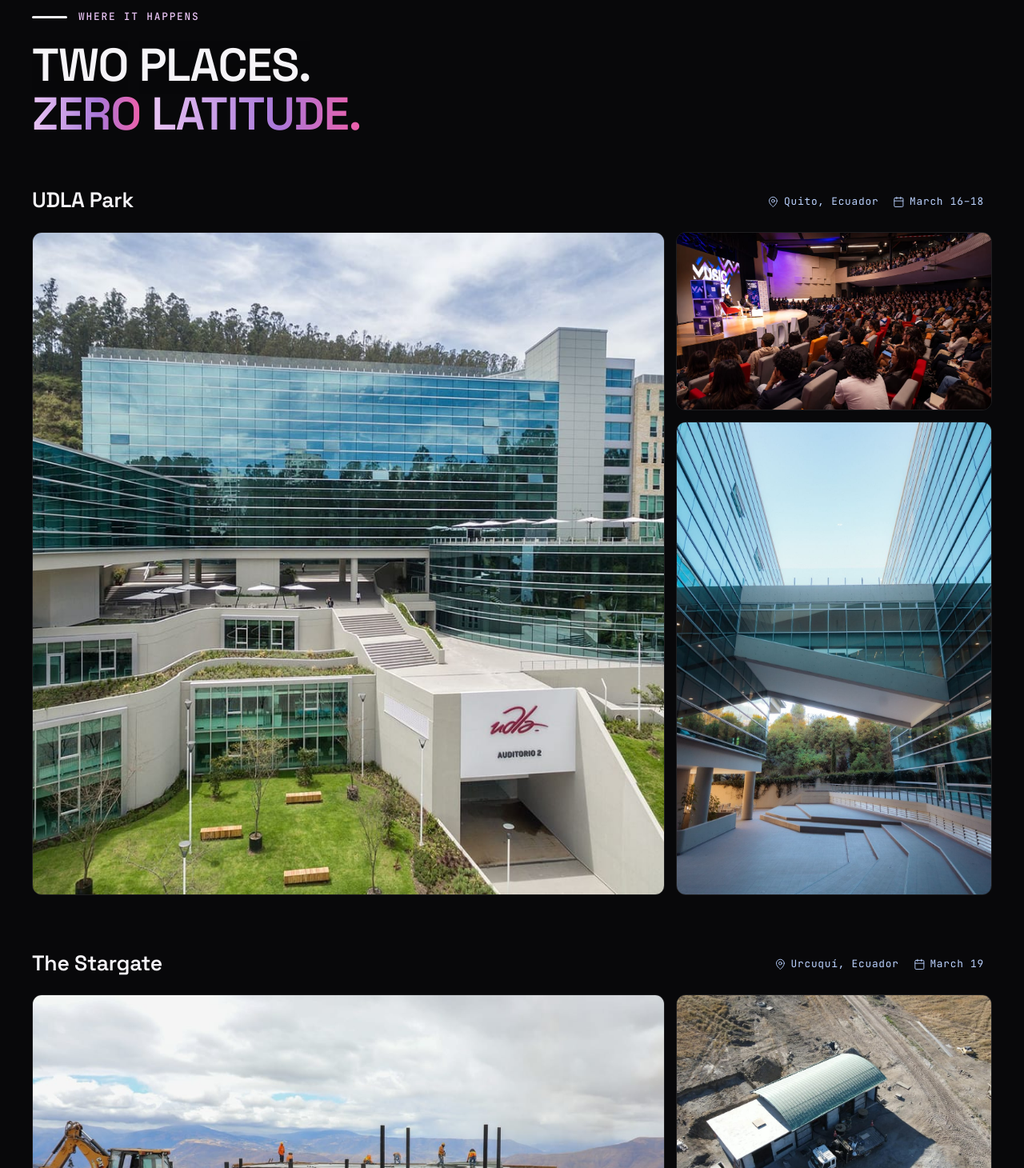
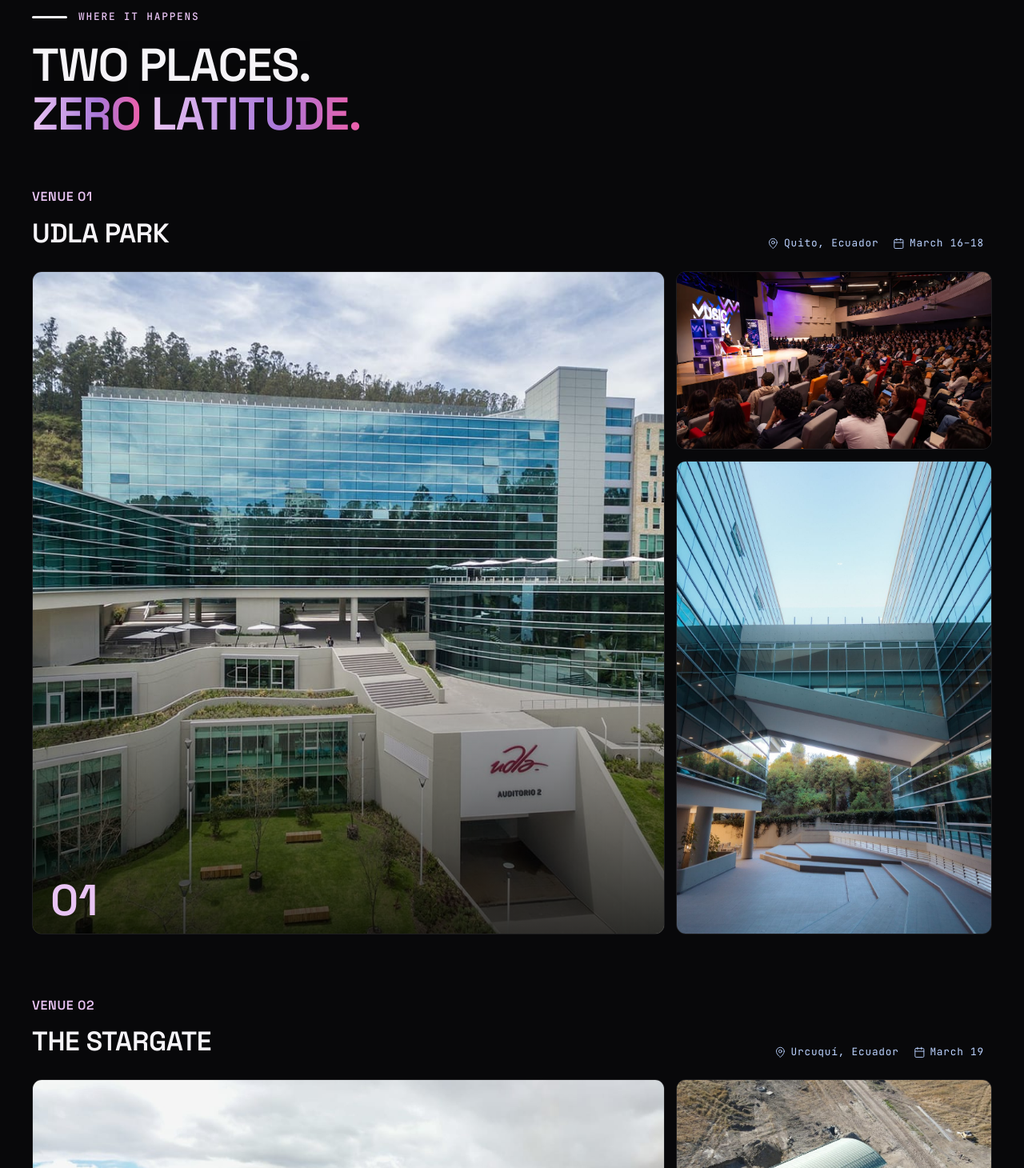
Before and after one commit to xzgdfzsgf/pageEquinox, a Laravel app: page / in a window 1280 px wide. Shown: the part 5040-6500 px from the top of the page at 80% size. Run offline with Laravel 12, Linux system fonts and the light colour scheme; style sheets or scripts are compiled from the project's sources.

Commit message:
Elevate the Venue section's visual language
The map CTA was a bare text link floating after the galleries, and the
UDLA Park / Stargate headers had no visual weight — both clashed with
the rest of the site's polish.

- "See both venues on the map" is now a proper pill button (btn--ghost),
  centered, matching Join the List / Become a Sponsor.
- Each venue group gets a "Venue 01" / "Venue 02" kicker above its
  title, and the featured photo now carries a large translucent number
  badge with a bottom gradient scrim, echoing the 01/02 treatment
  already used in the Experience cards right above this section.

Co-Authored-By: Claude Sonnet 5 <noreply@anthropic.com>

```diff
--- a/resources/css/app.css
+++ b/resources/css/app.css
@@ -693,26 +693,39 @@ body::after {
 @media (max-width: 860px) { .experiences { grid-template-columns: 1fr; } }
 
 /* 06B Venues */
-.venue-group { margin-top: clamp(40px, 5vw, 64px); }
-.venue-group:first-of-type { margin-top: clamp(36px, 5vw, 56px); }
-.venue-group__head { display: flex; align-items: baseline; justify-content: space-between; flex-wrap: wrap; gap: 8px 20px; margin-bottom: 18px; }
-.venue-group__head h3 { font-family: var(--font-display); font-size: clamp(1.3rem, 1.1rem + .7vw, 1.7rem); font-weight: 600; letter-spacing: -.01em; }
-.venue-group__head .exp__meta { margin: 0; }
+.venue-group { margin-top: clamp(48px, 6vw, 76px); }
+.venue-group:first-of-type { margin-top: clamp(40px, 5vw, 60px); }
+.venue-group__head { display: flex; align-items: flex-end; justify-content: space-between; flex-wrap: wrap; gap: 10px 20px; margin-bottom: 20px; }
+.venue-group__head .exp__kicker { margin-bottom: 6px; }
+.venue-group__head h3 {
+    font-family: var(--font-display); font-size: clamp(1.6rem, 1.3rem + 1vw, 2.2rem); font-weight: 600;
+    text-transform: uppercase; letter-spacing: -.01em;
+}
+.venue-group__head .exp__meta { margin: 0 0 4px; }
 .venue-photos {
     display: grid; grid-template-columns: 2fr 1fr; grid-template-rows: repeat(2, 1fr);
     gap: 14px; aspect-ratio: 16 / 7.5;
+}
+.venue-photos__hero { position: relative; grid-row: span 2; border-radius: var(--radius-sm); overflow: hidden; border: 1px solid var(--line); }
+.venue-photos__hero::after {
+    content: ''; position: absolute; inset: 0; pointer-events: none;
+    background: linear-gradient(0deg, rgba(var(--deep-rgb), .78), transparent 48%);
+}
+.venue-photos__hero .venue-photo { border: none; border-radius: 0; }
+.venue-photos__num {
+    position: absolute; z-index: 1; left: 22px; bottom: 14px; pointer-events: none;
+    font-family: var(--font-display); font-size: 3.4rem; font-weight: 600; line-height: 1; color: #E9C4F4;
 }
 .venue-photo {
     width: 100%; height: 100%; object-fit: cover; border-radius: var(--radius-sm);
     border: 1px solid var(--line); transition: transform .6s var(--ease);
 }
 .venue-photo:hover { transform: scale(1.02); }
-.venue-photo:first-child { grid-row: span 2; }
-.venue__map-link { margin-top: clamp(32px, 4vw, 48px); background: none; border: none; cursor: pointer; font: inherit; padding: 0; }
+.venue__cta { display: flex; justify-content: center; margin-top: clamp(40px, 5vw, 60px); }
 @media (max-width: 760px) {
     .venue-photos { grid-template-columns: 1fr; grid-template-rows: none; aspect-ratio: auto; }
-    .venue-photo { aspect-ratio: 4 / 3; }
-    .venue-photo:first-child { grid-row: auto; }
+    .venue-photo, .venue-photos__hero { aspect-ratio: 4 / 3; }
+    .venue-photos__hero { grid-row: auto; }
 }
 
 /* 07 Themes */
--- a/resources/views/landing.blade.php
+++ b/resources/views/landing.blade.php
@@ -368,11 +368,17 @@
 
             <div class="venue-group reveal">
                 <div class="venue-group__head">
-                    <h3>UDLA Park</h3>
+                    <div>
+                        <p class="exp__kicker">Venue 01</p>
+                        <h3>UDLA Park</h3>
+                    </div>
                     <p class="exp__meta"><span><x-icon name="pin" /> Quito, Ecuador</span> <span><x-icon name="calendar" /> March 16–18</span></p>
                 </div>
                 <div class="venue-photos">
-                    <img class="venue-photo" src="{{ asset('img/venue-udla-1.jpg') }}" alt="UDLA Park campus in Quito, aerial view" loading="lazy">
+                    <div class="venue-photos__hero">
+                        <img class="venue-photo" src="{{ asset('img/venue-udla-1.jpg') }}" alt="UDLA Park campus in Quito, aerial view" loading="lazy">
+                        <span class="venue-photos__num" aria-hidden="true">01</span>
+                    </div>
                     <img class="venue-photo" src="{{ asset('img/venue-udla-2.jpg') }}" alt="Auditorium at UDLA Park during a conference" loading="lazy">
                     <img class="venue-photo" src="{{ asset('img/venue-udla-3.jpg') }}" alt="UDLA Park glass architecture" loading="lazy">
                 </div>
@@ -380,19 +386,27 @@
 
             <div class="venue-group reveal">
                 <div class="venue-group__head">
-                    <h3>The Stargate</h3>
+                    <div>
+                        <p class="exp__kicker">Venue 02</p>
+                        <h3>The Stargate</h3>
+                    </div>
                     <p class="exp__meta"><span><x-icon name="pin" /> Urcuquí, Ecuador</span> <span><x-icon name="calendar" /> March 19</span></p>
                 </div>
                 <div class="venue-photos">
-                    <img class="venue-photo" src="{{ asset('img/venue-stargate-1.jpg') }}" alt="Astralintu team on site at the Stargate construction" loading="lazy">
+                    <div class="venue-photos__hero">
+                        <img class="venue-photo" src="{{ asset('img/venue-stargate-1.jpg') }}" alt="Astralintu team on site at the Stargate construction" loading="lazy">
+                        <span class="venue-photos__num" aria-hidden="true">02</span>
+                    </div>
                     <img class="venue-photo" src="{{ asset('img/venue-stargate-2.jpg') }}" alt="Stargate teleport structure under construction" loading="lazy">
                     <img class="venue-photo" src="{{ asset('img/venue-stargate-3.jpg') }}" alt="Stargate site foundation, aerial view" loading="lazy">
                 </div>
             </div>
 
-            <button type="button" class="link-arrow venue__map-link" data-open-map aria-haspopup="dialog" aria-controls="modal-map">
-                See both venues on the map <x-icon name="arrow-right" />
-            </button>
+            <div class="venue__cta reveal">
+                <button type="button" class="btn btn--ghost btn--lg" data-open-map aria-haspopup="dialog" aria-controls="modal-map">
+                    <x-icon name="pin" /> See both venues on the map
+                </button>
+            </div>
         </div>
     </section>
 
```
